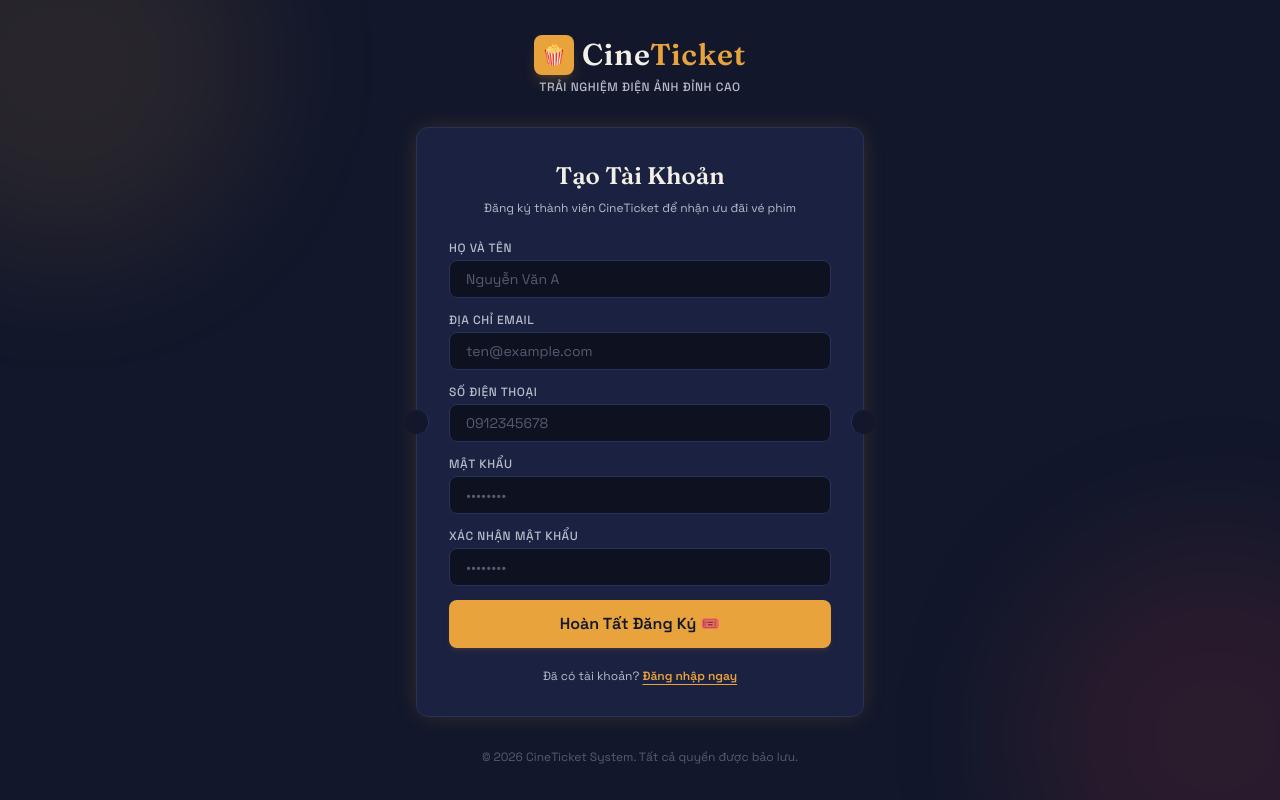
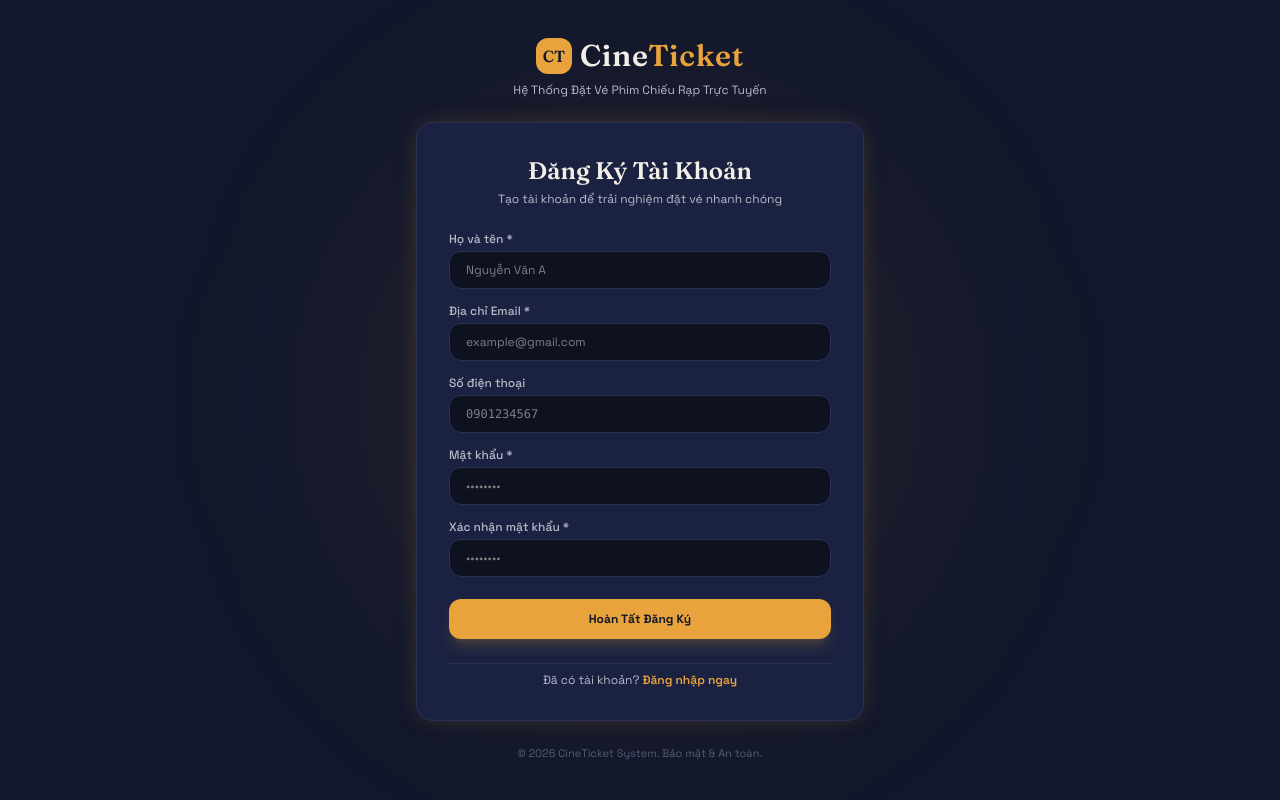
Before and after one commit to DungTran60/movie-booking-system, a React (Vite) app in the folder frontend/: page /register in a window 1280 px wide. Built offline with nearby package versions, Linux system fonts and the light colour scheme.

Commit message:
style(frontend): hide customer navbar on admin pages and remove raw emoji icons

```diff
--- a/frontend/src/features/auth/pages/LoginPage.tsx
+++ b/frontend/src/features/auth/pages/LoginPage.tsx
@@ -1,144 +1,118 @@
-import React, { useState } from 'react'
-import { useNavigate, Link } from 'react-router-dom'
+import { useState } from 'react'
+import { Link, useNavigate, useLocation } from 'react-router-dom'
+import { useAuth } from '@/context/AuthContext'
 import api from '@/services/api'
 import { decodeJwt } from '@/utils/jwt'
-import { useAuth } from '@/context/AuthContext'
 import type { ApiResponse } from '@/types'
 import type { AuthResponse } from '@/features/auth/types'
 
 export default function LoginPage() {
-  const [email, setEmail] = useState('')
-  const [password, setPassword] = useState('')
-  const [errors, setErrors] = useState<{ email?: string; password?: string; form?: string }>({})
-  const [loading, setLoading] = useState(false)
+  const { login } = useAuth()
   const navigate = useNavigate()
+  const location = useLocation()
 
-  const { login: authLogin } = useAuth()
+  const [email, setEmail] = useState<string>('')
+  const [password, setPassword] = useState<string>('')
+  const [loading, setLoading] = useState<boolean>(false)
+  const [error, setError] = useState<string | null>(null)
 
-  const validate = () => {
-    const newErrors: typeof errors = {}
-    if (!email) {
-      newErrors.email = 'Vui lòng nhập Email'
-    } else if (!/\S+@\S+\.\S+/.test(email)) {
-      newErrors.email = 'Email không hợp lệ'
-    }
-    if (!password) {
-      newErrors.password = 'Vui lòng nhập mật khẩu'
-    }
-    setErrors(newErrors)
-    return Object.keys(newErrors).length === 0
-  }
+  // Redirect path after login (from ProtectedRoute)
+  const from = (location.state as { from?: { pathname: string } })?.from?.pathname || '/'
 
   const handleSubmit = async (e: React.FormEvent) => {
     e.preventDefault()
-    if (!validate()) return
+    if (!email || !password) {
+      setError('Vui lòng nhập đầy đủ Email và Mật khẩu')
+      return
+    }
 
     setLoading(true)
-    setErrors({})
+    setError(null)
 
     try {
-      const response = await api.post<ApiResponse<AuthResponse>>('/v1/auth/login', {
-        email,
-        password,
-      })
+      const response = await api.post<ApiResponse<AuthResponse>>('/v1/auth/login', { email, password })
+      const envelope = response.data
 
-      const envelope = response.data
       if (envelope.status === 'SUCCESS' && envelope.data) {
         const { accessToken, refreshToken } = envelope.data
-        authLogin(accessToken, refreshToken)
+        login(accessToken, refreshToken)
 
         const decoded = decodeJwt(accessToken)
-        const role = decoded?.role || 'CUSTOMER'
+        const userRole = decoded?.role || 'CUSTOMER'
 
-        if (role === 'ADMIN' || role === 'STAFF') {
-          navigate('/dashboard')
+        if (userRole === 'ADMIN' || userRole === 'STAFF') {
+          navigate('/dashboard', { replace: true })
         } else {
-          navigate('/')
+          navigate(from, { replace: true })
         }
+      } else {
+        setError(envelope.message || 'Đăng nhập thất bại')
       }
- else {
-        setErrors({ form: envelope.message || 'Đăng nhập thất bại' })
+    } catch (err: any) {
+      if (err.response?.status === 429) {
+        setError('Bạn đã thử đăng nhập quá nhiều lần. Vui lòng đợi vài phút rồi thử lại.')
+      } else if (err.response?.status === 401) {
+        setError('Địa chỉ Email hoặc Mật khẩu không chính xác')
+      } else {
+        setError(err.response?.data?.message || 'Đã có lỗi xảy ra. Vui lòng thử lại sau.')
       }
-    } catch (error: any) {
-      const errorMsg = error.response?.data?.message || 'Email hoặc mật khẩu không chính xác'
-      setErrors({ form: errorMsg })
     } finally {
       setLoading(false)
     }
   }
 
   return (
-    <div>
-      <h2 className="font-display text-2xl font-semibold text-[#F2EFE6] mb-2 text-center">
-        Đăng Nhập
-      </h2>
-      <p className="text-[#B7BAC9] text-xs text-center mb-6">
-        Nhập thông tin tài khoản để đặt vé và xem lịch chiếu
-      </p>
+    <div className="space-y-6">
+      <div className="text-center space-y-1">
+        <h2 className="font-display text-2xl font-bold text-[#F2EFE6]">Đăng Nhập Tài Khoản</h2>
+        <p className="text-xs text-[#B7BAC9]">Nhập thông tin đăng nhập để tiếp tục</p>
+      </div>
 
-      {errors.form && (
-        <div className="mb-5 p-3.5 bg-[#C1443F]/15 border border-[#C1443F]/40 text-[#F2EFE6] text-xs rounded-lg flex items-center gap-2">
-          <span>⚠️</span>
-          <span>{errors.form}</span>
+      {error && (
+        <div className="p-3.5 bg-[#C1443F]/15 border border-[#C1443F]/40 text-[#F2EFE6] text-xs rounded-xl flex items-center justify-between">
+          <span>{error}</span>
+          <button onClick={() => setError(null)} className="text-[#C1443F] font-bold cursor-pointer">✕</button>
         </div>
       )}
 
-      <form onSubmit={handleSubmit} className="space-y-4">
+      <form onSubmit={handleSubmit} className="space-y-4 text-xs">
         <div>
-          <label className="block text-xs font-medium text-[#B7BAC9] mb-1.5 uppercase tracking-wider" htmlFor="email">
-            Địa chỉ Email
-          </label>
+          <label className="block text-[#B7BAC9] font-medium mb-1.5">Địa chỉ Email *</label>
           <input
-            id="email"
             type="email"
+            required
             value={email}
             onChange={e => setEmail(e.target.value)}
-            className={`w-full px-4 py-2.5 bg-[#0D1120] border text-[#F2EFE6] placeholder-[#565B72] text-sm rounded-lg focus:outline-none focus:border-[#E8A33D] focus:ring-1 focus:ring-[#E8A33D] transition-all ${
-              errors.email ? 'border-[#C1443F]' : 'border-[#2A3157]'
-            }`}
-            placeholder="ten@example.com"
+            className="w-full bg-[#0D1120] border border-[#2A3157] text-[#F2EFE6] px-4 py-2.5 rounded-xl focus:border-[#E8A33D] focus:outline-none transition-colors"
+            placeholder="admin@moviebooking.com"
           />
-          {errors.email && <p className="text-[#C1443F] text-xs mt-1">{errors.email}</p>}
         </div>
 
         <div>
-          <div className="flex justify-between items-center mb-1.5">
-            <label className="block text-xs font-medium text-[#B7BAC9] uppercase tracking-wider" htmlFor="password">
-              Mật khẩu
-            </label>
-          </div>
+          <label className="block text-[#B7BAC9] font-medium mb-1.5">Mật khẩu *</label>
           <input
-            id="password"
             type="password"
+            required
             value={password}
             onChange={e => setPassword(e.target.value)}
-            className={`w-full px-4 py-2.5 bg-[#0D1120] border text-[#F2EFE6] placeholder-[#565B72] text-sm rounded-lg focus:outline-none focus:border-[#E8A33D] focus:ring-1 focus:ring-[#E8A33D] transition-all ${
-              errors.password ? 'border-[#C1443F]' : 'border-[#2A3157]'
-            }`}
+            className="w-full bg-[#0D1120] border border-[#2A3157] text-[#F2EFE6] px-4 py-2.5 rounded-xl focus:border-[#E8A33D] focus:outline-none transition-colors"
             placeholder="••••••••"
           />
-          {errors.password && <p className="text-[#C1443F] text-xs mt-1">{errors.password}</p>}
         </div>
 
         <button
           type="submit"
           disabled={loading}
-          className="w-full mt-2 bg-[#E8A33D] hover:bg-[#F2B655] active:translate-y-[1px] text-[#12172B] font-semibold py-3 px-4 rounded-lg transition-all shadow-md shadow-[#E8A33D]/10 focus:outline-none disabled:opacity-50 flex items-center justify-center gap-2 cursor-pointer"
+          className="w-full bg-[#E8A33D] hover:bg-[#F2B655] text-[#12172B] font-bold py-3 rounded-xl transition-all cursor-pointer shadow-lg shadow-[#E8A33D]/20 disabled:opacity-50 mt-2"
         >
-          {loading ? (
-            <span className="inline-block animate-spin">⏳</span>
-          ) : (
-            <span>Vào Rạp Xem Phim →</span>
-          )}
+          {loading ? 'Đang Đăng Nhập...' : 'Đăng Nhập'}
         </button>
       </form>
 
-      <div className="ticket-divider my-6" />
-
-      <div className="text-center text-xs text-[#B7BAC9]">
+      <div className="text-center text-xs text-[#B7BAC9] pt-2 border-t border-[#2A3157]">
         Chưa có tài khoản?{' '}
-        <Link to="/register" className="text-[#E8A33D] hover:text-[#F2B655] font-semibold transition-colors underline underline-offset-4">
-          Đăng ký vé mới ngay
+        <Link to="/register" className="text-[#E8A33D] font-semibold hover:underline">
+          Đăng ký ngay
         </Link>
       </div>
     </div>
--- a/frontend/src/features/auth/pages/RegisterPage.tsx
+++ b/frontend/src/features/auth/pages/RegisterPage.tsx
@@ -1,105 +1,66 @@
-import React, { useState } from 'react'
-import { useNavigate, Link } from 'react-router-dom'
+import { useState } from 'react'
+import { Link, useNavigate } from 'react-router-dom'
 import api from '@/services/api'
 import type { ApiResponse } from '@/types'
-
-interface RegisterError {
-  fullName?: string;
-  email?: string;
-  phone?: string;
-  password?: string;
-  confirmPassword?: string;
-  form?: string;
-}
+import type { AuthResponse } from '@/features/auth/types'
 
 export default function RegisterPage() {
-  const [fullName, setFullName] = useState('')
-  const [email, setEmail] = useState('')
-  const [phone, setPhone] = useState('')
-  const [password, setPassword] = useState('')
-  const [confirmPassword, setConfirmPassword] = useState('')
-
-  const [errors, setErrors] = useState<RegisterError>({})
-  const [loading, setLoading] = useState(false)
-  const [successMsg, setSuccessMsg] = useState('')
   const navigate = useNavigate()
 
-  const validate = () => {
-    const newErrors: RegisterError = {}
+  const [fullName, setFullName] = useState<string>('')
+  const [email, setEmail] = useState<string>('')
+  const [phone, setPhone] = useState<string>('')
+  const [password, setPassword] = useState<string>('')
+  const [confirmPassword, setConfirmPassword] = useState<string>('')
 
-    if (!fullName.trim()) {
-      newErrors.fullName = 'Họ tên không được để trống'
-    }
+  const [loading, setLoading] = useState<boolean>(false)
+  const [error, setError] = useState<string | null>(null)
+  const [success, setSuccess] = useState<string | null>(null)
 
-    if (!email) {
-      newErrors.email = 'Email không được để trống'
-    } else if (!/\S+@\S+\.\S+/.test(email)) {
-      newErrors.email = 'Email không đúng định dạng'
-    }
-
-    if (!password) {
-      newErrors.password = 'Mật khẩu không được để trống'
-    } else if (password.length < 6) {
-      newErrors.password = 'Mật khẩu phải từ 6 ký tự'
+  const handleSubmit = async (e: React.FormEvent) => {
+    e.preventDefault()
+    if (!fullName || !email || !password || !confirmPassword) {
+      setError('Vui lòng điền đầy đủ các thông tin bắt buộc')
+      return
     }
 
     if (password !== confirmPassword) {
-      newErrors.confirmPassword = 'Mật khẩu xác nhận không khớp'
+      setError('Mật khẩu xác nhận không khớp')
+      return
     }
 
-    setErrors(newErrors)
-    return Object.keys(newErrors).length === 0
-  }
-
-  const handleSubmit = async (e: React.FormEvent) => {
-    e.preventDefault()
-    if (!validate()) return
+    if (password.length < 6) {
+      setError('Mật khẩu phải chứa ít nhất 6 ký tự')
+      return
+    }
 
     setLoading(true)
-    setErrors({})
-    setSuccessMsg('')
+    setError(null)
+
+    const payload = {
+      fullName,
+      email,
+      password,
+      phone: phone || undefined,
+    }
 
     try {
-      const response = await api.post<ApiResponse<any>>('/v1/auth/register', {
-        fullName,
-        email,
-        phone: phone || null,
-        password,
-      })
+      const response = await api.post<ApiResponse<AuthResponse>>('/v1/auth/register', payload)
+      const envelope = response.data
 
-      const envelope = response.data
       if (envelope.status === 'SUCCESS') {
-        setSuccessMsg('Tạo tài khoản thành công! Đang chuyển đến trang Đăng nhập...')
+        setSuccess('Đăng ký tài khoản thành công! Đang chuyển hướng sang Đăng Nhập...')
         setTimeout(() => {
           navigate('/login')
-        }, 1800)
+        }, 1500)
       } else {
-        if (envelope.errors && envelope.errors.length > 0) {
-          const fieldErrors: RegisterError = {}
-          envelope.errors.forEach(err => {
-            const field = err.field as keyof RegisterError
-            if (field) {
-              fieldErrors[field] = err.message
-            }
-          })
-          setErrors(fieldErrors)
-        } else {
-          setErrors({ form: envelope.message || 'Đăng ký không thành công' })
-        }
+        setError(envelope.message || 'Đăng ký thất bại. Vui lòng kiểm tra lại thông tin.')
       }
-    } catch (error: any) {
-      const serverResponse = error.response?.data
-      if (serverResponse && serverResponse.errors && serverResponse.errors.length > 0) {
-        const fieldErrors: RegisterError = {}
-        serverResponse.errors.forEach((err: any) => {
-          const field = err.field as keyof RegisterError
-          if (field) {
-            fieldErrors[field] = err.message
-          }
-        })
-        setErrors(fieldErrors)
+    } catch (err: any) {
+      if (err.response?.data?.message) {
+        setError(err.response.data.message)
       } else {
-        setErrors({ form: serverResponse?.message || 'Email hoặc số điện thoại đã tồn tại trong hệ thống' })
+        setError('Có lỗi xảy ra khi tạo tài khoản. Vui lòng thử lại sau.')
       }
     } finally {
       setLoading(false)
@@ -107,132 +68,98 @@ export default function RegisterPage() {
   }
 
   return (
-    <div>
-      <h2 className="font-display text-2xl font-semibold text-[#F2EFE6] mb-2 text-center">
-        Tạo Tài Khoản
-      </h2>
-      <p className="text-[#B7BAC9] text-xs text-center mb-6">
-        Đăng ký thành viên CineTicket để nhận ưu đãi vé phim
-      </p>
+    <div className="space-y-6">
+      <div className="text-center space-y-1">
+        <h2 className="font-display text-2xl font-bold text-[#F2EFE6]">Đăng Ký Tài Khoản</h2>
+        <p className="text-xs text-[#B7BAC9]">Tạo tài khoản để trải nghiệm đặt vé nhanh chóng</p>
+      </div>
 
-      {successMsg && (
-        <div className="mb-5 p-3.5 bg-[#5FA777]/15 border border-[#5FA777]/40 text-[#F2EFE6] text-xs rounded-lg flex items-center gap-2">
-          <span>🎉</span>
-          <span>{successMsg}</span>
+      {success && (
+        <div className="p-3.5 bg-[#5FA777]/15 border border-[#5FA777]/40 text-[#F2EFE6] text-xs rounded-xl flex items-center justify-between">
+          <span>{success}</span>
         </div>
       )}
 
-      {errors.form && (
-        <div className="mb-5 p-3.5 bg-[#C1443F]/15 border border-[#C1443F]/40 text-[#F2EFE6] text-xs rounded-lg flex items-center gap-2">
-          <span>⚠️</span>
-          <span>{errors.form}</span>
+      {error && (
+        <div className="p-3.5 bg-[#C1443F]/15 border border-[#C1443F]/40 text-[#F2EFE6] text-xs rounded-xl flex items-center justify-between">
+          <span>{error}</span>
+          <button onClick={() => setError(null)} className="text-[#C1443F] font-bold cursor-pointer">✕</button>
         </div>
       )}
 
-      <form onSubmit={handleSubmit} className="space-y-3.5">
+      <form onSubmit={handleSubmit} className="space-y-3.5 text-xs">
         <div>
-          <label className="block text-xs font-medium text-[#B7BAC9] mb-1 uppercase tracking-wider" htmlFor="fullName">
-            Họ và tên
-          </label>
+          <label className="block text-[#B7BAC9] font-medium mb-1">Họ và tên *</label>
           <input
-            id="fullName"
             type="text"
+            required
             value={fullName}
             onChange={e => setFullName(e.target.value)}
-            className={`w-full px-4 py-2 bg-[#0D1120] border text-[#F2EFE6] placeholder-[#565B72] text-sm rounded-lg focus:outline-none focus:border-[#E8A33D] focus:ring-1 focus:ring-[#E8A33D] transition-all ${
-              errors.fullName ? 'border-[#C1443F]' : 'border-[#2A3157]'
-            }`}
+            className="w-full bg-[#0D1120] border border-[#2A3157] text-[#F2EFE6] px-4 py-2.5 rounded-xl focus:border-[#E8A33D] focus:outline-none"
             placeholder="Nguyễn Văn A"
           />
-          {errors.fullName && <p className="text-[#C1443F] text-xs mt-1">{errors.fullName}</p>}
         </div>
 
         <div>
-          <label className="block text-xs font-medium text-[#B7BAC9] mb-1 uppercase tracking-wider" htmlFor="email">
-            Địa chỉ Email
-          </label>
+          <label className="block text-[#B7BAC9] font-medium mb-1">Địa chỉ Email *</label>
           <input
-            id="email"
             type="email"
+            required
             value={email}
             onChange={e => setEmail(e.target.value)}
-            className={`w-full px-4 py-2 bg-[#0D1120] border text-[#F2EFE6] placeholder-[#565B72] text-sm rounded-lg focus:outline-none focus:border-[#E8A33D] focus:ring-1 focus:ring-[#E8A33D] transition-all ${
-              errors.email ? 'border-[#C1443F]' : 'border-[#2A3157]'
-            }`}
-            placeholder="ten@example.com"
+            className="w-full bg-[#0D1120] border border-[#2A3157] text-[#F2EFE6] px-4 py-2.5 rounded-xl focus:border-[#E8A33D] focus:outline-none"
+            placeholder="example@gmail.com"
           />
-          {errors.email && <p className="text-[#C1443F] text-xs mt-1">{errors.email}</p>}
         </div>
 
         <div>
-          <label className="block text-xs font-medium text-[#B7BAC9] mb-1 uppercase tracking-wider" htmlFor="phone">
-            Số điện thoại
-          </label>
+          <label className="block text-[#B7BAC9] font-medium mb-1">Số điện thoại</label>
           <input
-            id="phone"
-            type="text"
+            type="tel"
             value={phone}
             onChange={e => setPhone(e.target.value)}
-            className={`w-full px-4 py-2 bg-[#0D1120] border text-[#F2EFE6] placeholder-[#565B72] text-sm rounded-lg focus:outline-none focus:border-[#E8A33D] focus:ring-1 focus:ring-[#E8A33D] transition-all ${
-              errors.phone ? 'border-[#C1443F]' : 'border-[#2A3157]'
-            }`}
-            placeholder="0912345678"
+            className="w-full bg-[#0D1120] border border-[#2A3157] text-[#F2EFE6] px-4 py-2.5 rounded-xl focus:border-[#E8A33D] focus:outline-none font-mono"
+            placeholder="0901234567"
           />
-          {errors.phone && <p className="text-[#C1443F] text-xs mt-1">{errors.phone}</p>}
         </div>
 
         <div>
-          <label className="block text-xs font-medium text-[#B7BAC9] mb-1 uppercase tracking-wider" htmlFor="password">
-            Mật khẩu
-          </label>
+          <label className="block text-[#B7BAC9] font-medium mb-1">Mật khẩu *</label>
           <input
-            id="password"
             type="password"
+            required
+            min={6}
             value={password}
             onChange={e => setPassword(e.target.value)}
-            className={`w-full px-4 py-2 bg-[#0D1120] border text-[#F2EFE6] placeholder-[#565B72] text-sm rounded-lg focus:outline-none focus:border-[#E8A33D] focus:ring-1 focus:ring-[#E8A33D] transition-all ${
-              errors.password ? 'border-[#C1443F]' : 'border-[#2A3157]'
-            }`}
+            className="w-full bg-[#0D1120] border border-[#2A3157] text-[#F2EFE6] px-4 py-2.5 rounded-xl focus:border-[#E8A33D] focus:outline-none"
             placeholder="••••••••"
           />
-          {errors.password && <p className="text-[#C1443F] text-xs mt-1">{errors.password}</p>}
         </div>
 
         <div>
-          <label className="block text-xs font-medium text-[#B7BAC9] mb-1 uppercase tracking-wider" htmlFor="confirmPassword">
-            Xác nhận mật khẩu
-          </label>
+          <label className="block text-[#B7BAC9] font-medium mb-1">Xác nhận mật khẩu *</label>
           <input
-            id="confirmPassword"
             type="password"
+            required
             value={confirmPassword}
             onChange={e => setConfirmPassword(e.target.value)}
-            className={`w-full px-4 py-2 bg-[#0D1120] border text-[#F2EFE6] placeholder-[#565B72] text-sm rounded-lg focus:outline-none focus:border-[#E8A33D] focus:ring-1 focus:ring-[#E8A33D] transition-all ${
-              errors.confirmPassword ? 'border-[#C1443F]' : 'border-[#2A3157]'
-            }`}
+            className="w-full bg-[#0D1120] border border-[#2A3157] text-[#F2EFE6] px-4 py-2.5 rounded-xl focus:border-[#E8A33D] focus:outline-none"
             placeholder="••••••••"
           />
-          {errors.confirmPassword && <p className="text-[#C1443F] text-xs mt-1">{errors.confirmPassword}</p>}
         </div>
 
         <button
           type="submit"
           disabled={loading}
-          className="w-full mt-3 bg-[#E8A33D] hover:bg-[#F2B655] active:translate-y-[1px] text-[#12172B] font-semibold py-3 px-4 rounded-lg transition-all shadow-md shadow-[#E8A33D]/10 focus:outline-none disabled:opacity-50 flex items-center justify-center gap-2 cursor-pointer"
+          className="w-full bg-[#E8A33D] hover:bg-[#F2B655] text-[#12172B] font-bold py-3 rounded-xl transition-all cursor-pointer shadow-lg shadow-[#E8A33D]/20 disabled:opacity-50 mt-2"
         >
-          {loading ? (
-            <span className="inline-block animate-spin">⏳</span>
-          ) : (
-            <span>Hoàn Tất Đăng Ký 🎟️</span>
-          )}
+          {loading ? 'Đang Xử Lý...' : 'Hoàn Tất Đăng Ký'}
         </button>
       </form>
 
-      <div className="ticket-divider my-5" />
-
-      <div className="text-center text-xs text-[#B7BAC9]">
+      <div className="text-center text-xs text-[#B7BAC9] pt-2 border-t border-[#2A3157]">
         Đã có tài khoản?{' '}
-        <Link to="/login" className="text-[#E8A33D] hover:text-[#F2B655] font-semibold transition-colors underline underline-offset-4">
+        <Link to="/login" className="text-[#E8A33D] font-semibold hover:underline">
           Đăng nhập ngay
         </Link>
       </div>
--- a/frontend/src/layouts/AuthLayout.tsx
+++ b/frontend/src/layouts/AuthLayout.tsx
@@ -2,40 +2,34 @@ import { Outlet, Link } from 'react-router-dom'
 
 export default function AuthLayout() {
   return (
-    <div className="min-h-screen bg-[#12172B] text-[#F2EFE6] font-body flex flex-col items-center justify-center p-4 relative overflow-hidden">
-      {/* Background Marquee Ambient Lights */}
-      <div className="absolute -top-32 -left-32 w-96 h-96 bg-[#E8A33D]/10 rounded-full blur-3xl pointer-events-none" />
-      <div className="absolute -bottom-32 -right-32 w-96 h-96 bg-[#8C2F3A]/20 rounded-full blur-3xl pointer-events-none" />
+    <div className="min-h-screen bg-[#12172B] text-[#F2EFE6] flex flex-col justify-center items-center p-4 font-body relative overflow-hidden">
+      {/* Background Glow */}
+      <div className="absolute top-1/2 left-1/2 -translate-x-1/2 -translate-y-1/2 w-[500px] h-[500px] bg-[#E8A33D]/10 rounded-full blur-[120px] pointer-events-none" />
 
-      {/* Brand Header */}
-      <div className="text-center mb-8 relative z-10">
-        <Link to="/" className="inline-flex items-center gap-2 group">
-          <div className="w-10 h-10 rounded-lg bg-[#E8A33D] flex items-center justify-center text-[#12172B] font-display font-bold text-xl shadow-lg shadow-[#E8A33D]/20 group-hover:scale-105 transition-transform">
-            🍿
-          </div>
-          <span className="font-display text-3xl font-semibold tracking-wide text-[#F2EFE6] group-hover:text-[#E8A33D] transition-colors">
-            Cine<span className="text-[#E8A33D]">Ticket</span>
-          </span>
-        </Link>
-        <p className="text-[#B7BAC9] text-xs mt-1 tracking-wider uppercase font-medium">
-          Trải nghiệm điện ảnh đỉnh cao
-        </p>
-      </div>
+      {/* Container */}
+      <div className="w-full max-w-md space-y-6 relative z-10">
+        {/* Header Logo */}
+        <div className="text-center space-y-2">
+          <Link to="/" className="inline-flex items-center gap-2 group">
+            <span className="w-9 h-9 rounded-xl bg-[#E8A33D] flex items-center justify-center text-[#12172B] font-bold font-display text-base">
+              CT
+            </span>
+            <span className="font-display text-3xl font-bold tracking-wide text-[#F2EFE6] group-hover:text-[#E8A33D] transition-colors">
+              Cine<span className="text-[#E8A33D]">Ticket</span>
+            </span>
+          </Link>
+          <p className="text-xs text-[#B7BAC9]">Hệ Thống Đặt Vé Phim Chiếu Rạp Trực Tuyến</p>
+        </div>
 
-      {/* Ticket Container Card */}
-      <div className="w-full max-w-md relative z-10">
-        <div className="bg-[#1B2140] rounded-xl border border-[#2A3157] p-8 shadow-2xl relative marquee-glow">
-          {/* Decorative Ticket Perforation Sockets */}
-          <div className="absolute -left-3 top-1/2 -translate-y-1/2 w-6 h-6 bg-[#12172B] border-r border-[#2A3157] rounded-full" />
-          <div className="absolute -right-3 top-1/2 -translate-y-1/2 w-6 h-6 bg-[#12172B] border-l border-[#2A3157] rounded-full" />
-
+        {/* Auth Form Card */}
+        <div className="bg-[#1B2140] border border-[#2A3157] rounded-2xl p-6 sm:p-8 shadow-2xl backdrop-blur-sm marquee-glow">
           <Outlet />
         </div>
-      </div>
 
-      {/* Footer copyright */}
-      <div className="mt-8 text-center text-[#565B72] text-xs">
-        © 2026 CineTicket System. Tất cả quyền được bảo lưu.
+        {/* Footer info */}
+        <div className="text-center text-[11px] text-[#565B72]">
+          © {new Date().getFullYear()} CineTicket System. Bảo mật & An toàn.
+        </div>
       </div>
     </div>
   )
```
Also changed, not shown: frontend/src/layouts/MainLayout.tsx (+17 -5 lines).
